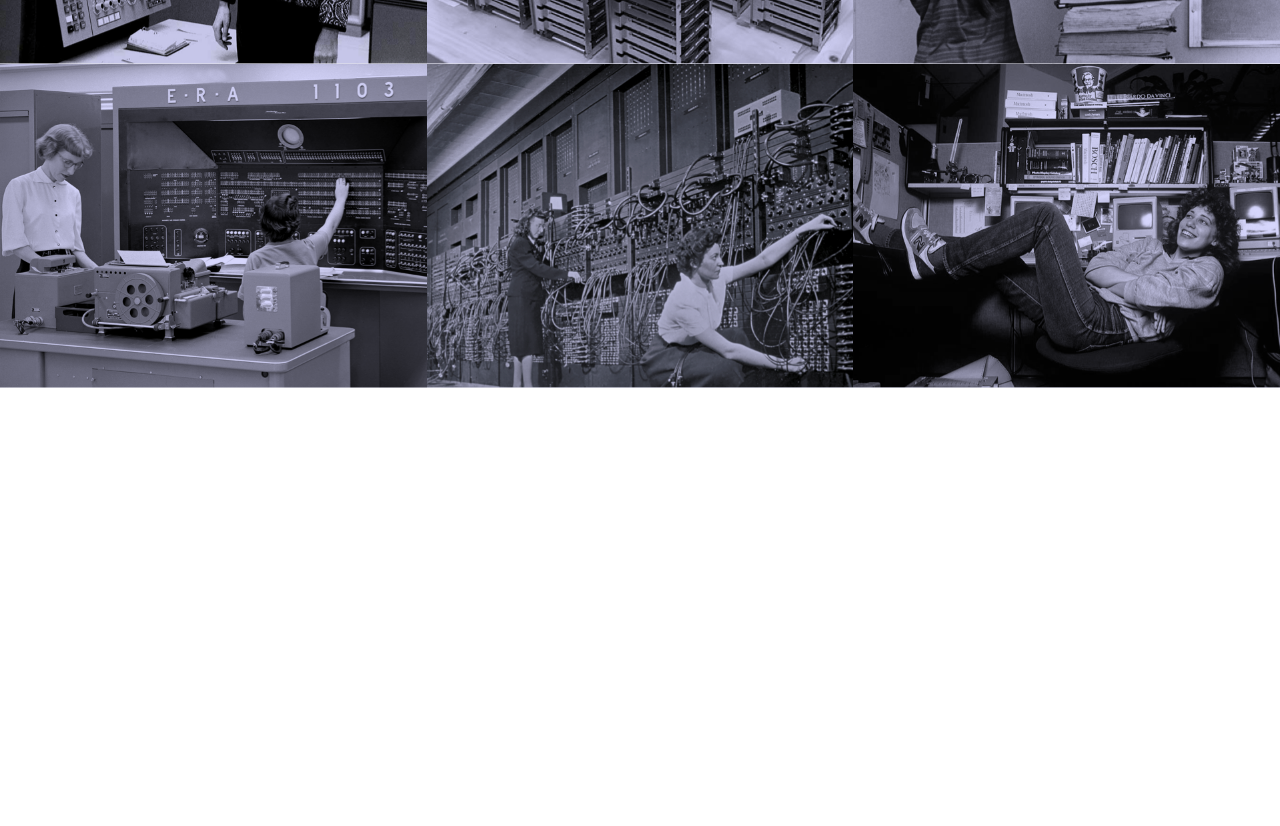
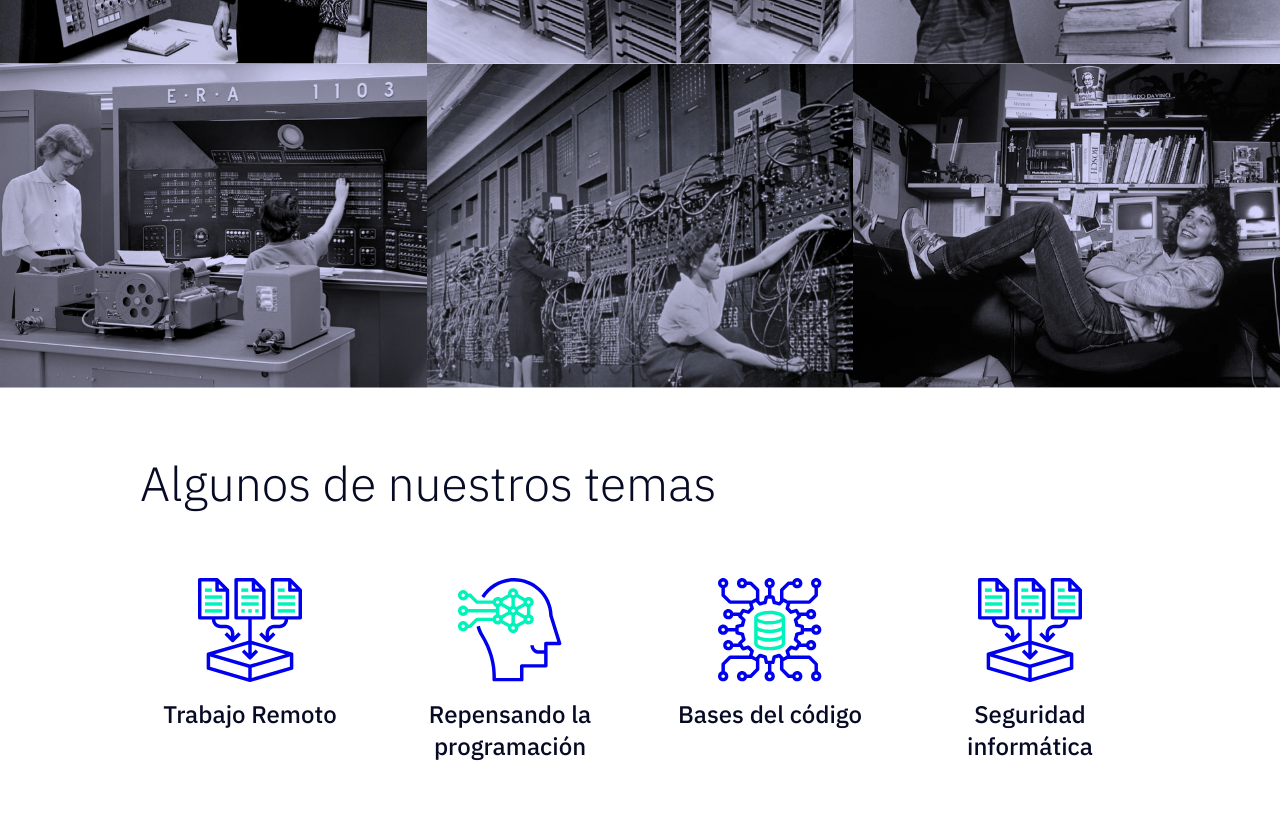
Before and after one commit to BrianBernal/BrianBernal.github.io, a website: page index.html in a window 1280 px wide. Shown: the part 2405-3231 px from the top of the page. Before the commit the page ends 2905 px from the top, so only its background shows below. Drawn offline with Linux system fonts and the light colour scheme.

Commit message:
Add fifth section.

```diff
--- a/index.html
+++ b/index.html
@@ -81,7 +81,7 @@
       </p>
     </article>
   </section>
-  <section class="guests">
+  <section class="guests-section">
     <h2>Invitadas/os estelares</h2>
     <div class="super-women">
       <img src="./images/grace-hopper.png" alt="Grace Hopper">
@@ -94,6 +94,27 @@
       <img src="./images/susan-kare.png" alt="Susan Kare">
     </div>
   </section>
+  <section class="topics-section">
+    <h2>Algunos de nuestros temas</h2>
+    <div class="sections-container">
+      <div class="topic">
+        <img src="./images/icon1.svg" alt="Trabajo Remoto">
+        <h3>Trabajo Remoto</h3>
+      </div>
+      <div class="topic">
+        <img src="./images/icon2.svg" alt="Repensando la programación">
+        <h3>Repensando la programación</h3>
+      </div>
+      <div class="topic">
+        <img src="./images/icon4.svg" alt="Laptop y código">
+        <h3>Bases del código</h3>
+      </div>
+      <div class="topic">
+        <img src="./images/icon1.svg" alt="Seguridad informática">
+        <h3>Seguridad informática</h3>
+      </div>
+    </div>
+  </section>
 </body>
 
 </html>
--- a/styles/main-content.css
+++ b/styles/main-content.css
@@ -128,14 +128,14 @@ section.where-section {
 /* End */
 
 /* Fourth section */
-section.guests {
+section.guests-section {
   max-width: none;
   width: 100vw;
   margin: 0;
   transform: translateY(-7rem);
 }
 
-.guests h2 {
+.guests-section h2 {
   width: auto;
   max-width: 1000px;
   margin-left: auto;
@@ -152,6 +152,34 @@ section.guests {
 .super-women img {
   width: 33.33vw;
 }
+/* End */
+
+/* Fifth section */
+section.topics-section h2 {
+  margin-top: 0;
+  transform: translateY(-3rem);
+}
+
+.sections-container {
+  display: flex;
+  flex-wrap: wrap;
+  justify-content: space-between;
+}
+
+.topic {
+  width: 220px;
+  display: flex;
+  flex-direction: column;
+  align-items: center;
+  margin-bottom: 3rem;
+}
+
+.topic h3 {
+  font-size: 24px;
+  font-weight: 500;
+  text-align: center;
+}
+/* End */
 
 @media (max-width: 1250px) {
   .phone-image {
@@ -159,7 +187,7 @@ section.guests {
     transform: translateY(-7rem);
   }
 
-  section.guests {
+  section.guests-section {
     transform: translateY(-4rem);
   }
 }
@@ -179,6 +207,10 @@ section.guests {
   .super-women img {
     width: 50vw;
   }
+
+  .sections-container {
+    justify-content: space-around;
+  }
 }
 
 @media (max-width: 1050px) {
@@ -186,7 +218,7 @@ section.guests {
     margin: 0 1rem;
   }
 
-  .guests h2 {
+  .guests-section h2 {
     margin-left: 1rem;
     margin-right: 1rem;
   }
@@ -197,4 +229,3 @@ section.guests {
     width: 100vw;
   }
 }
-/* End */
```
